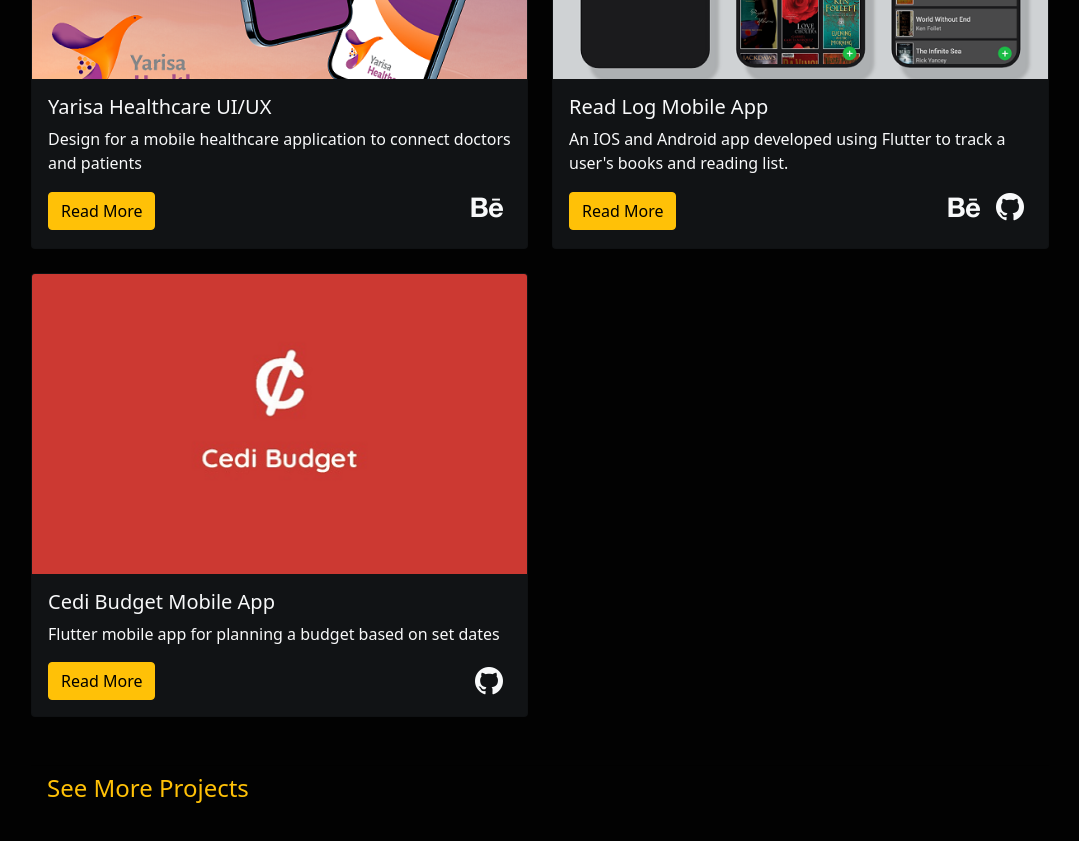
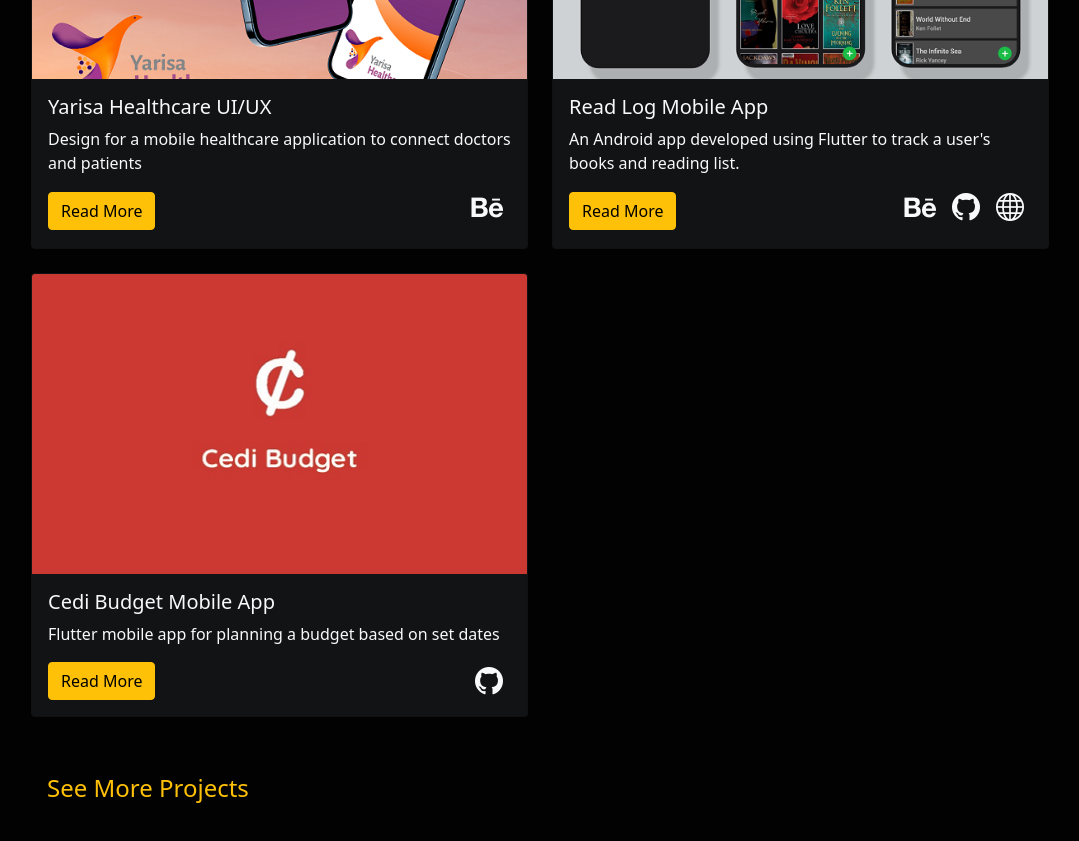
Before and after one commit to joshua-philips/joshua-philips.github.io, a React (Create React App) app: page / in a window 1280 px wide. Shown: the part 2200-3041 px from the top of the page, without its empty margins (100-1179 px from the left). Built offline with nearby package versions, Linux system fonts and the light colour scheme.

Commit message:
readlog links updates

```diff
--- a/src/components/ProjectCard.js
+++ b/src/components/ProjectCard.js
@@ -19,7 +19,7 @@ const ProjectCard = ({ project }) => {
           <Link to={'/projects/' + project.id} className="btn btn-warning">
             Read More
           </Link>
-          <div className="ms-3">
+          <div className="ms-3 align-items-center justify-content-center">
             {project.links.behance && (
               <a
                 href={project.links.behance}
@@ -40,6 +40,16 @@ const ProjectCard = ({ project }) => {
                 <i className="bi-github link-light h3"></i>
               </a>
             )}
+            {project.links.live && (
+              <a
+                href={project.links.live}
+                target="_blank"
+                rel="noreferrer"
+                className="mx-2"
+              >
+                <i className="bi-globe link-light h3"></i>
+              </a>
+            )}
           </div>
         </div>
       </div>
--- a/src/data/projects.js
+++ b/src/data/projects.js
@@ -33,11 +33,11 @@ const projects = [
     title: 'Read Log Mobile App',
     thumbnail: readLogThumbnail,
     preview:
-      "An IOS and Android app developed using Flutter to track a user's books and reading list.",
+      "An Android app developed using Flutter to track a user's books and reading list.",
     links: {
-      github: 'https://github.com/joshua-philips/read_log',
+      github: 'https://github.com/joshua-philips/read_log_updated',
       behance: 'https://www.behance.net/gallery/125791007/Read-Log-App',
-      live: '',
+      live: 'https://appdistribution.firebase.google.com/pub/i/6ee28fc21494a263',
     },
     image: readlogMck,
     paragraphs: [
--- a/src/pages/ProjectDetails.js
+++ b/src/pages/ProjectDetails.js
@@ -54,7 +54,7 @@ const ProjectDetails = () => {
                     rel="noreferrer"
                     className="me-3 btn btn-dark"
                   >
-                    Live Project
+                    Live/Test Project
                   </a>
                 )}
               </div>
```
